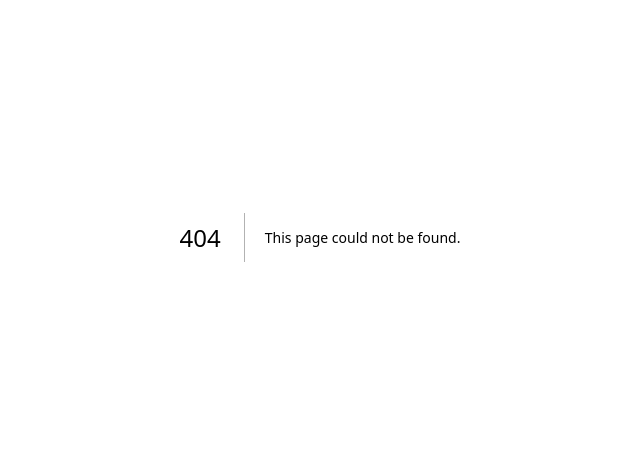
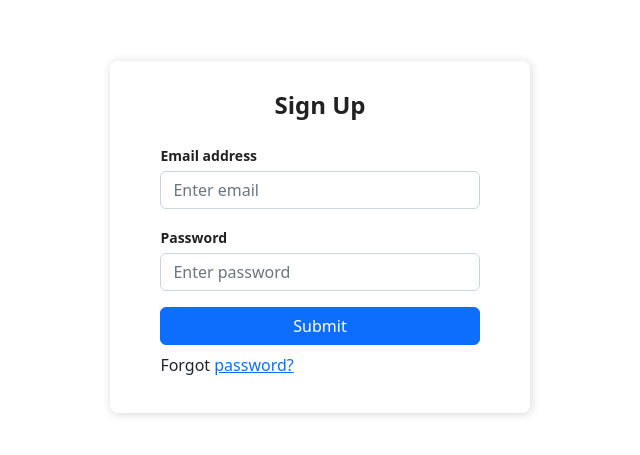
Before and after one commit to powervel1995/nextjs-template, a Next.js app: page /auth/register in a window 1280 px wide. Before the commit this address had no page. Shown: the part 163-618 px from the top of the page, without its empty margins (320-960 px from the left). Built offline with nearby package versions, Linux system fonts and the light colour scheme.

Commit message:
:tada: :sparkles: added some basic page and set default routing to login page

```diff
--- a/next.config.js
+++ b/next.config.js
@@ -6,6 +6,15 @@ const nextConfig = {
   images: {
     domains: [],
   },
+  async redirects() {
+    return [
+      {
+        source: '/',
+        destination: '/auth/login',
+        permanent: true,
+      },
+    ];
+  },
 };
 
 module.exports = nextConfig;
--- a/package.json
+++ b/package.json
@@ -20,10 +20,12 @@
     "@types/node": "18.11.9",
     "@types/react": "18.0.25",
     "@types/react-dom": "18.0.9",
+    "bootstrap": "^5.2.3",
     "eslint": "8.28.0",
     "eslint-config-next": "13.0.4",
     "next": "13.0.4",
     "react": "18.2.0",
+    "react-bootstrap": "^2.6.0",
     "react-dom": "18.2.0",
     "react-hook-form": "^7.40.0",
     "react-query": "^3.39.2",
--- /dev/null
+++ b/src/app/auth/auth.module.css
@@ -0,0 +1,39 @@
+.App {
+  background-color: white;
+}
+
+.Auth_form_container {
+  display: flex;
+  justify-content: center;
+  align-items: center;
+  width: 100vw;
+  height: 100vh;
+}
+
+.Auth_form {
+  width: 420px;
+  box-shadow: rgb(0 0 0 / 16%) 1px 1px 10px;
+  padding-top: 30px;
+  padding-bottom: 20px;
+  border-radius: 8px;
+  background-color: white;
+}
+
+.Auth_form_content {
+  padding-left: 12%;
+  padding-right: 12%;
+}
+
+.Auth_form_title {
+  text-align: center;
+  margin-bottom: 1em;
+  font-size: 24px;
+  color: rgb(34, 34, 34);
+  font-weight: 800;
+}
+
+.label {
+  font-size: 14px;
+  font-weight: 600;
+  color: rgb(34, 34, 34);
+}
--- /dev/null
+++ b/src/app/auth/layout.tsx
@@ -0,0 +1,11 @@
+import { FC, ReactNode } from 'react';
+
+interface LayoutProps {
+  children: ReactNode;
+}
+
+const layout: FC<LayoutProps> = ({ children }) => {
+  return <>{children}</>;
+};
+
+export default layout;
--- /dev/null
+++ b/src/app/auth/register/page.tsx
@@ -0,0 +1,44 @@
+import { FC } from 'react';
+import Styles from '../auth.module.css';
+
+interface PageProps {}
+
+const page: FC<PageProps> = () => {
+  return (
+    <>
+      <div className={Styles.Auth_form_container}>
+        <form className={Styles.Auth_form}>
+          <div className={Styles.Auth_form_content}>
+            <h3 className={Styles.Auth_form_title}>Sign Up</h3>
+            <div className="form-group mt-3">
+              <label className={Styles.label}>Email address</label>
+              <input
+                type="email"
+                className="form-control mt-1"
+                placeholder="Enter email"
+              />
+            </div>
+            <div className="form-group mt-3">
+              <label className={Styles.label}>Password</label>
+              <input
+                type="password"
+                className="form-control mt-1"
+                placeholder="Enter password"
+              />
+            </div>
+            <div className="d-grid gap-2 mt-3">
+              <button type="submit" className="btn btn-primary">
+                Submit
+              </button>
+            </div>
+            <p className="forgot-password text-right mt-2">
+              Forgot <a href="#">password?</a>
+            </p>
+          </div>
+        </form>
+      </div>
+    </>
+  );
+};
+
+export default page;
--- a/src/app/page.tsx
+++ b/src/app/page.tsx
@@ -1,5 +1,5 @@
 const page = () => {
-  return <h3>landing page</h3>;
+  return <></>;
 };
 
 export default page;
--- a/styles/globals.css
+++ /dev/null
@@ -1,26 +0,0 @@
-html,
-body {
-  padding: 0;
-  margin: 0;
-  font-family: -apple-system, BlinkMacSystemFont, Segoe UI, Roboto, Oxygen,
-    Ubuntu, Cantarell, Fira Sans, Droid Sans, Helvetica Neue, sans-serif;
-}
-
-a {
-  color: inherit;
-  text-decoration: none;
-}
-
-* {
-  box-sizing: border-box;
-}
-
-@media (prefers-color-scheme: dark) {
-  html {
-    color-scheme: dark;
-  }
-  body {
-    color: white;
-    background: black;
-  }
-}
```
Also changed, not shown: src/app/auth/login/page.tsx (added, +44 -0 lines), src/app/dashboard/layout.tsx (added, +17 -0 lines), src/app/dashboard/page.tsx (+1 -8 lines), styles/Home.module.css (deleted, +0 -129 lines), 1 other file (tests, documents, lock files or other folders).
